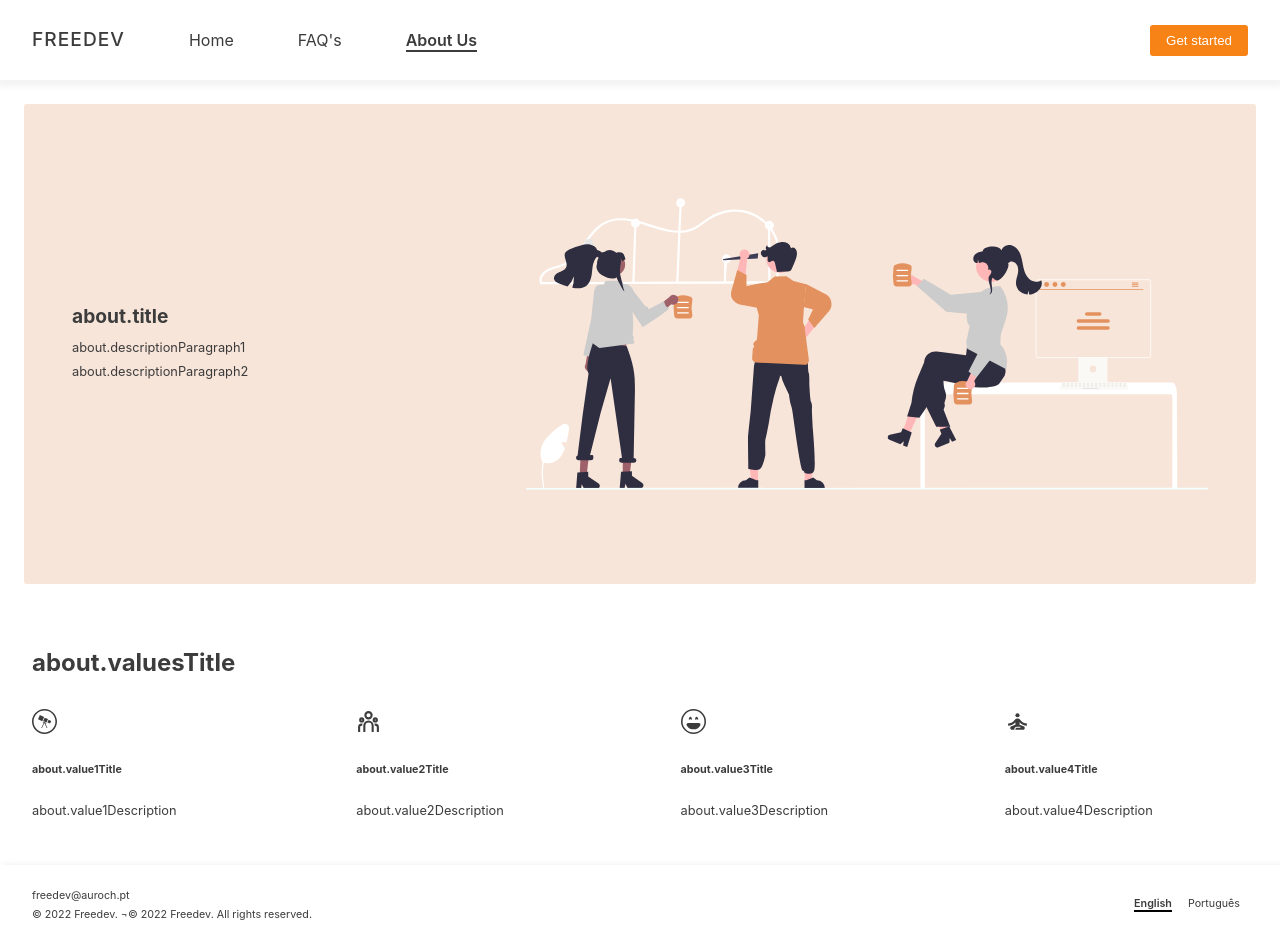
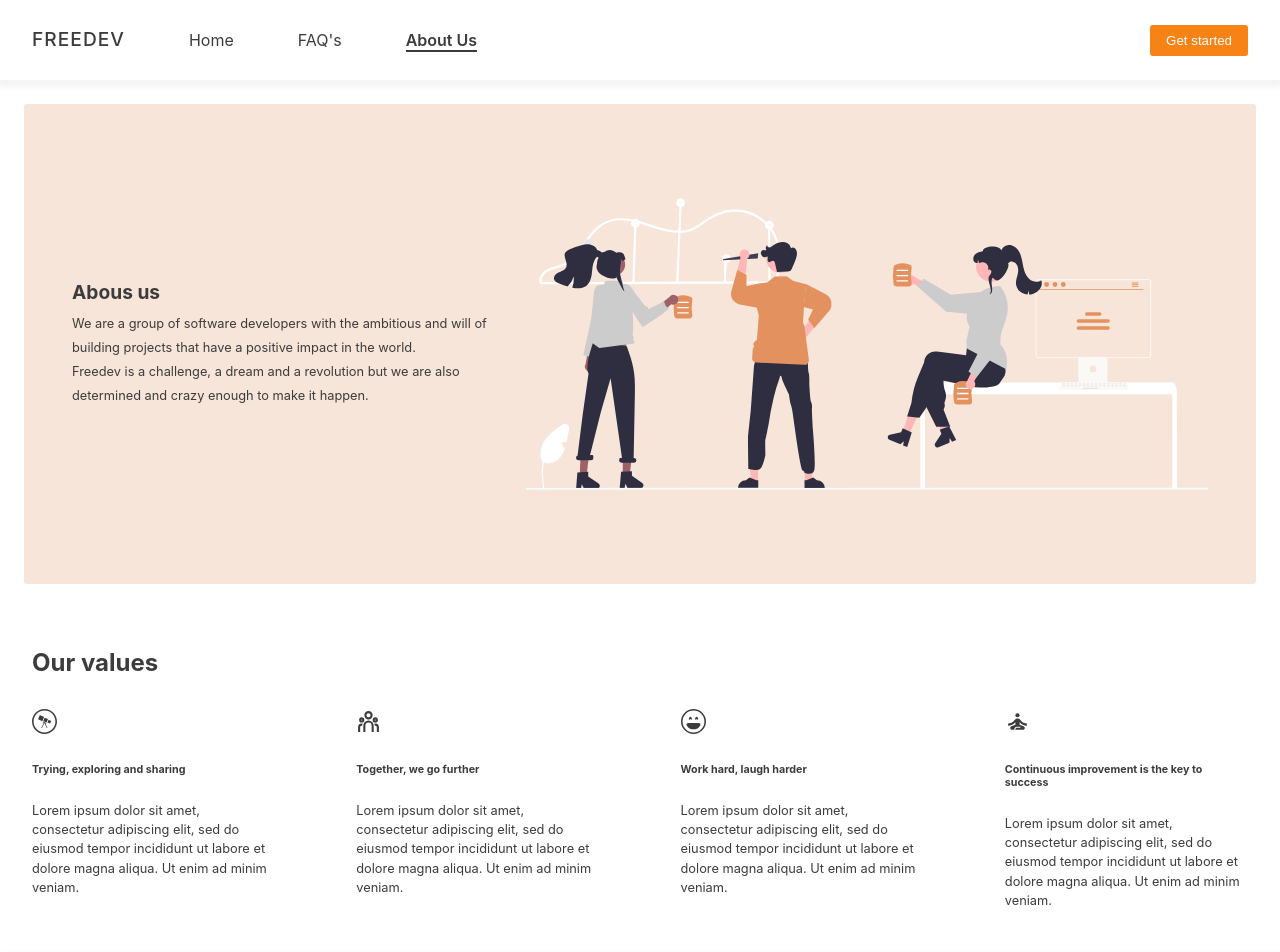
Before and after one commit to Auroch-pt/landing-page, a React (Create React App) app: page /aboutUs in a window 1280 px wide. Shown: the top 952 px of the page. Built offline with nearby package versions, Linux system fonts and the light colour scheme.

Commit message:
ADD: About translations (translations/english.js // translations/portuguese.js)

```diff
--- a/src/resources/translations/english.js
+++ b/src/resources/translations/english.js
@@ -66,6 +66,26 @@ export const ENGLISH_TRANSLATION = {
     answer4:
       "Lorem ipsum dolor sit amet, consectetur adipiscing elit, sed do eiusmod tempor incididunt ut labore et dolore magna aliqua. Ut enim ad minim veniam",
   },
+  about: {
+    title: "Abous us",
+    descriptionParagraph1:
+      "We are a group of software developers with the ambitious and will of building projects that have a positive impact in the world.",
+    descriptionParagraph2:
+      "Freedev is a challenge, a dream and a revolution but we are also determined and crazy enough to make it happen.",
+    valuesTitle: "Our values",
+    value1Title: "Trying, exploring and sharing",
+    value1Description:
+      "Lorem ipsum dolor sit amet, consectetur adipiscing elit, sed do eiusmod tempor incididunt ut labore et dolore magna aliqua. Ut enim ad minim veniam.",
+    value2Title: "Together, we go further",
+    value2Description:
+      "Lorem ipsum dolor sit amet, consectetur adipiscing elit, sed do eiusmod tempor incididunt ut labore et dolore magna aliqua. Ut enim ad minim veniam.",
+    value3Title: "Work hard, laugh harder",
+    value3Description:
+      "Lorem ipsum dolor sit amet, consectetur adipiscing elit, sed do eiusmod tempor incididunt ut labore et dolore magna aliqua. Ut enim ad minim veniam.",
+    value4Title: "Continuous improvement is the key to success",
+    value4Description:
+      "Lorem ipsum dolor sit amet, consectetur adipiscing elit, sed do eiusmod tempor incididunt ut labore et dolore magna aliqua. Ut enim ad minim veniam.",
+  },
   footer: {
     info: "¬© 2022 Freedev. All rights reserved.",
   },
--- a/src/resources/translations/portuguese.js
+++ b/src/resources/translations/portuguese.js
@@ -66,6 +66,26 @@ export const PORTUGUESE_TRANSLATION = {
     answer4:
       "Lorem ipsum dolor sit amet, consectetur adipiscing elit, sed do eiusmod tempor incididunt ut labore et dolore magna aliqua. Ut enim ad minim veniam",
   },
+  about: {
+    title: "Sobre nós",
+    descriptionParagraph1:
+      "Somos um grupo de programadores com a ambição e vontade de construir projetos que têm um impacto positivo no mundo.",
+    descriptionParagraph2:
+      "Freedev é um desafio, um sonho e uma revolução, mas nós também somos determinados e malucos o suficiente para o concretizar.",
+    valuesTitle: "Os nossos valores",
+    value1Title: "Tentar, explorar e partilhar",
+    value1Description:
+      "Lorem ipsum dolor sit amet, consectetur adipiscing elit, sed do eiusmod tempor incididunt ut labore et dolore magna aliqua. Ut enim ad minim veniam.",
+    value2Title: "Juntos, vamos mais longe",
+    value2Description:
+      "Lorem ipsum dolor sit amet, consectetur adipiscing elit, sed do eiusmod tempor incididunt ut labore et dolore magna aliqua. Ut enim ad minim veniam.",
+    value3Title: "Trabalhar muito, rir muito mais",
+    value3Description:
+      "Lorem ipsum dolor sit amet, consectetur adipiscing elit, sed do eiusmod tempor incididunt ut labore et dolore magna aliqua. Ut enim ad minim veniam.",
+    value4Title: "Consistência é a chave do sucesso",
+    value4Description:
+      "Lorem ipsum dolor sit amet, consectetur adipiscing elit, sed do eiusmod tempor incididunt ut labore et dolore magna aliqua. Ut enim ad minim veniam.",
+  },
   footer: {
     info: "¬© 2022 Freedev. Todos os direitos reservados.",
   },
--- a/src/views/About/About.jsx
+++ b/src/views/About/About.jsx
@@ -6,7 +6,7 @@ import { RiTeamLine } from "react-icons/ri";
 import { MdSelfImprovement } from "react-icons/md";
 import { t } from "i18next";
 
-const Explanation = () => {
+const About = () => {
   return (
     <>
       <div className="about">
@@ -46,4 +46,4 @@ const Explanation = () => {
   );
 };
 
-export default Explanation;
+export default About;
```
